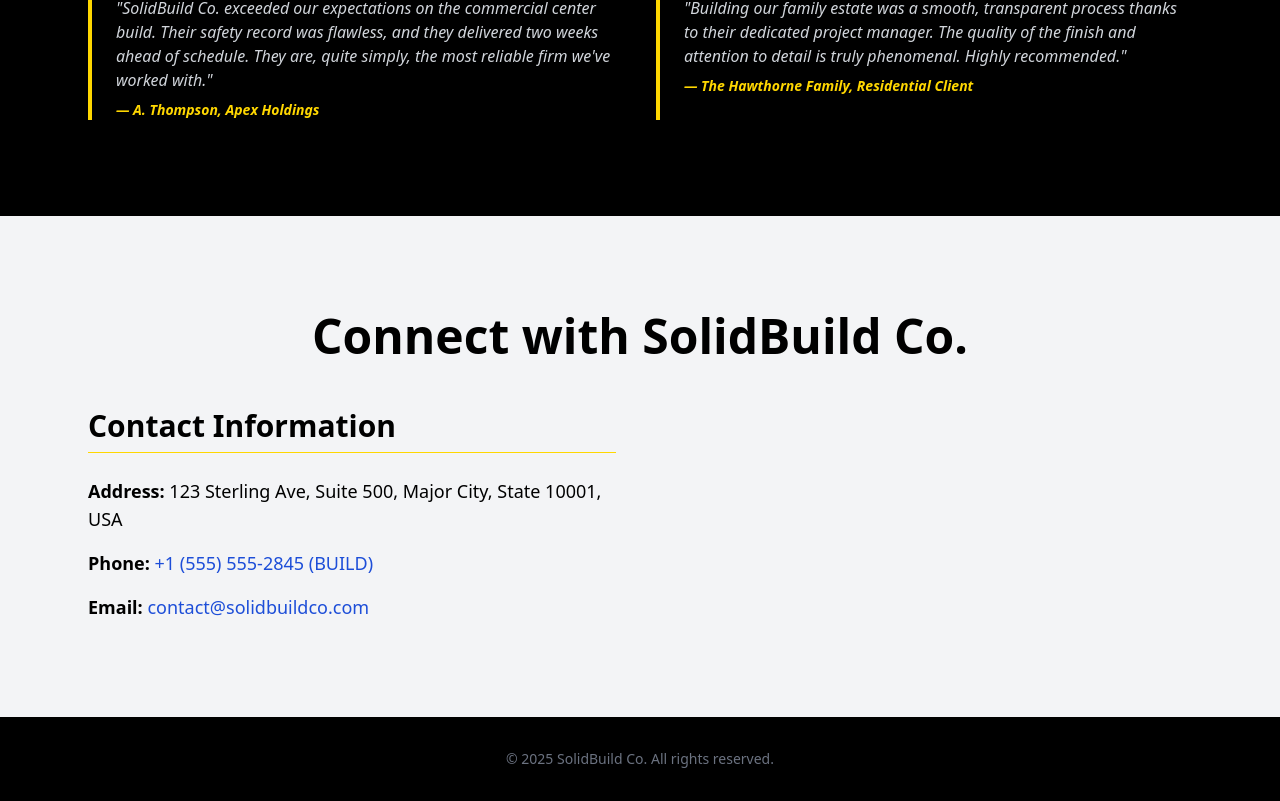
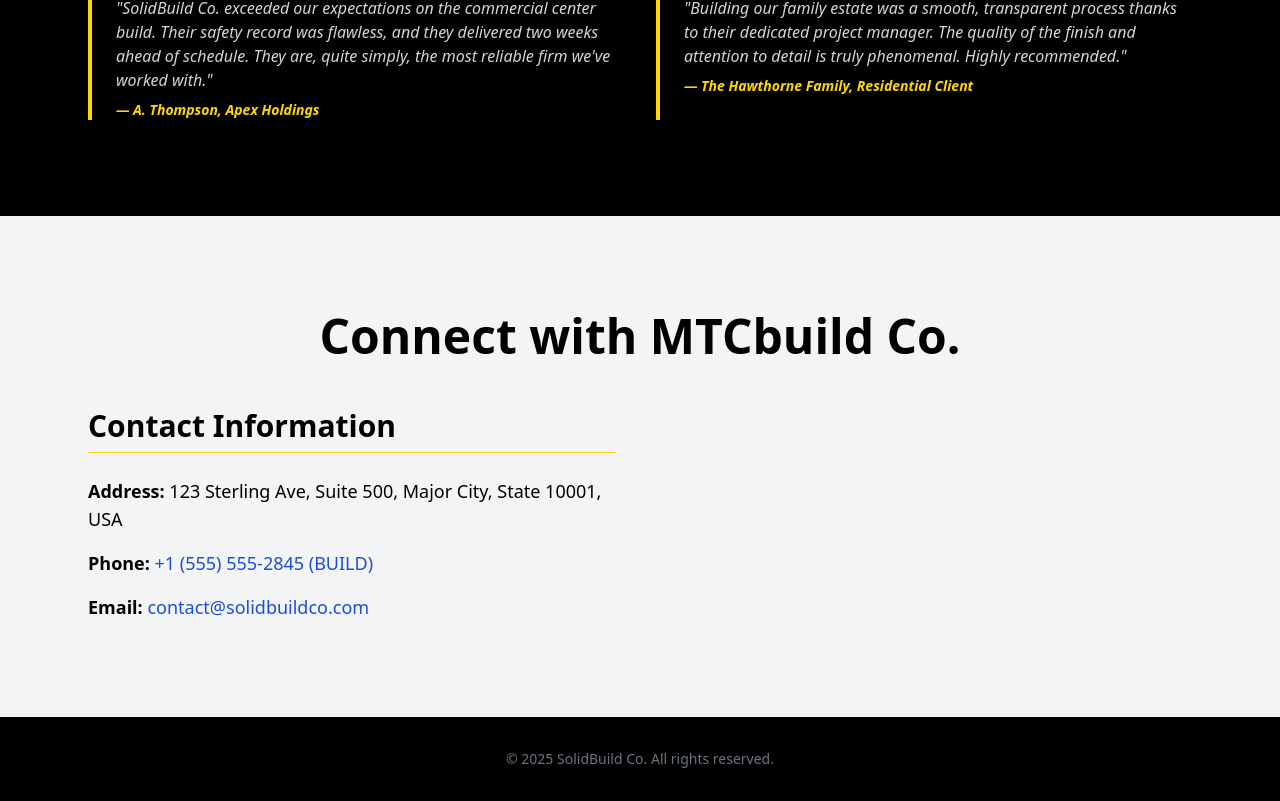
Before and after one commit to OdayAbood/constructor-frontend, a React (Create React App) app: page / in a window 1280 px wide. Shown: the part 2433-3234 px from the top of the page. Built offline with nearby package versions, Linux system fonts and the light colour scheme.

Commit message:
changing the name of the Company

```diff
--- a/src/components/HomeSection.js
+++ b/src/components/HomeSection.js
@@ -120,7 +120,7 @@ const HomeSection = () => {
       <section id="contact" className="py-24 bg-gray-100 text-charcoal-black">
           <div className="max-w-6xl mx-auto px-6">
               <h2 className="text-5xl font-bold text-charcoal-black mb-12 text-center">
-                  Connect with SolidBuild Co.
+                  Connect with MTCbuild Co.
               </h2>
 
               <div className="grid md:grid-cols-2 gap-12">
```
